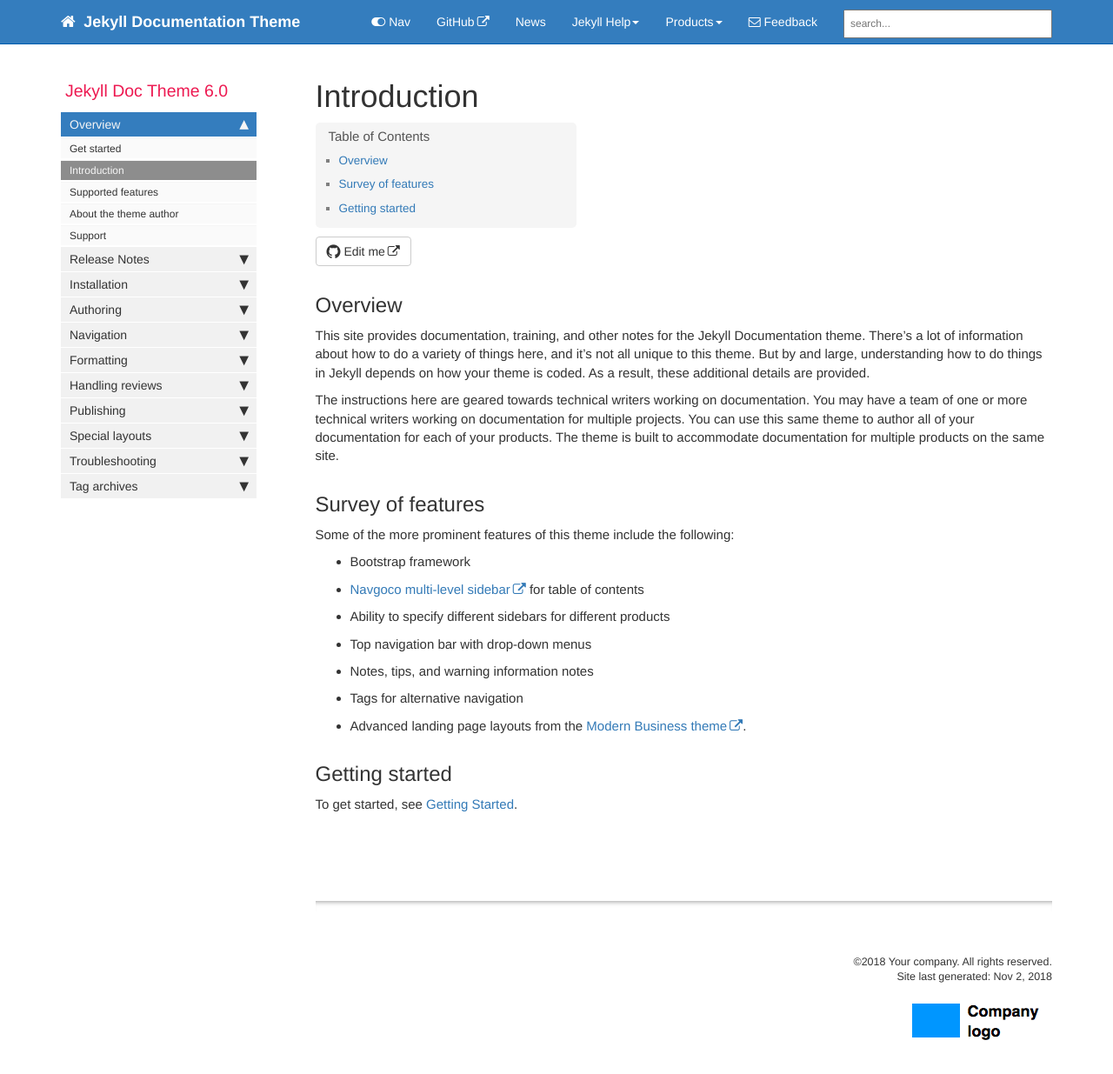
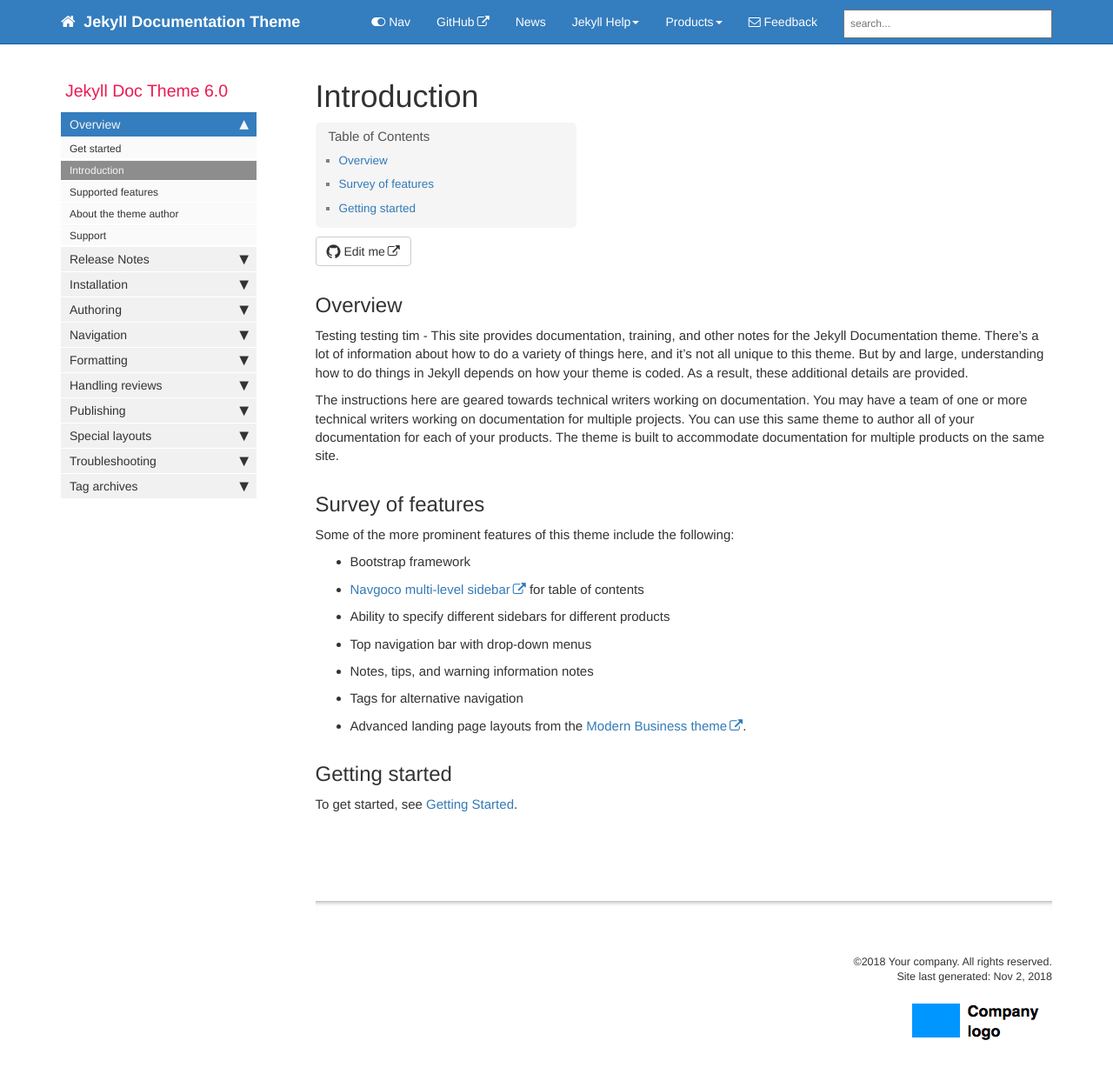
Before and after one commit to saleae/support, a Jekyll site: the page built from pages/mydoc/mydoc_introduction.md, in a window 1280 px wide and 1272 px high. Shown: the top 1235 px of the window at 87% size. Built offline with Jekyll 4.4.1, drawn with Linux system fonts in a browser that asks for light colours; nearby versions of some CDN libraries; comment, search, counter and statistics services are not loaded.

Commit message:
add test text

```diff
--- a/pages/mydoc/mydoc_introduction.md
+++ b/pages/mydoc/mydoc_introduction.md
@@ -7,7 +7,7 @@ folder: mydoc
 
 ## Overview
 
-This site provides documentation, training, and other notes for the Jekyll Documentation theme. There's a lot of information about how to do a variety of things here, and it's not all unique to this theme. But by and large, understanding how to do things in Jekyll depends on how your theme is coded. As a result, these additional details are provided.
+Testing testing tim - This site provides documentation, training, and other notes for the Jekyll Documentation theme. There's a lot of information about how to do a variety of things here, and it's not all unique to this theme. But by and large, understanding how to do things in Jekyll depends on how your theme is coded. As a result, these additional details are provided.
 
 The instructions here are geared towards technical writers working on documentation. You may have a team of one or more technical writers working on documentation for multiple projects. You can use this same theme to author all of your documentation for each of your products. The theme is built to accommodate documentation for multiple products on the same site.
 
```
